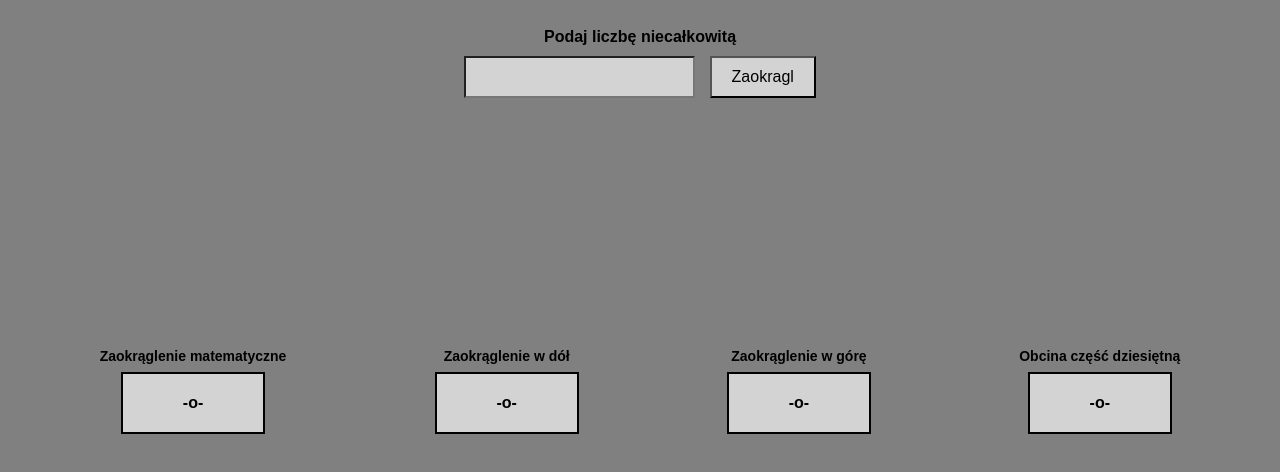
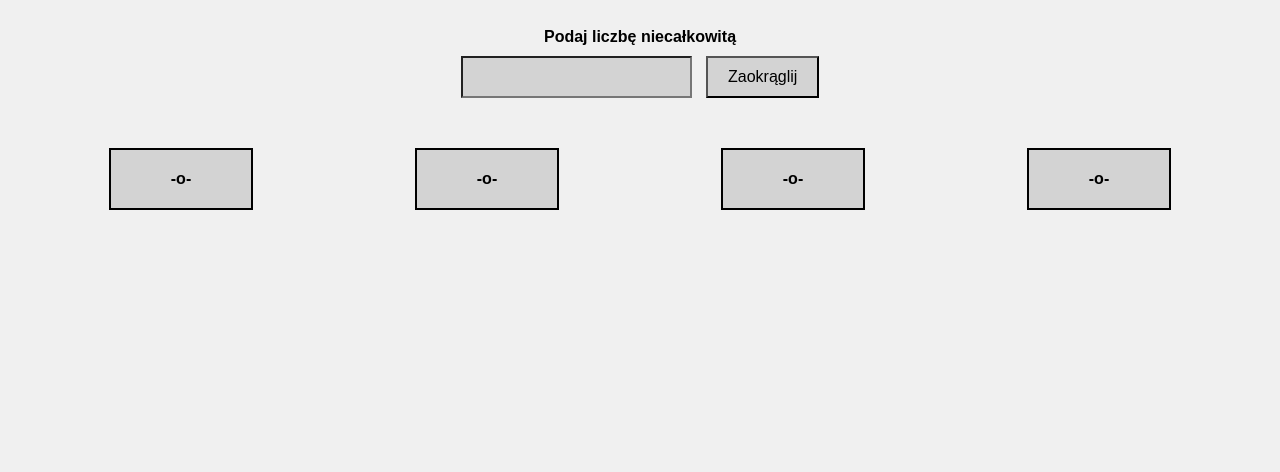
Before and after one commit to Antek400/Zadanie08.04.2025, a plain HTML site: page index.html in a window 1280 px wide. Drawn offline with Linux system fonts and the light colour scheme.

Commit message:
Add files via upload

```diff
--- a/index.html
+++ b/index.html
@@ -9,28 +9,15 @@
   <div class="input-section">
     <label for="liczba">Podaj liczbę niecałkowitą</label>
     <input type="number" id="liczba" step="any" />
-    <button onclick="zaokraglij()">Zaokragl</button>
+    <button onclick="zaokraglij()">Zaokrąglij</button>
   </div>
 
-  <section class="output-section">
-    <div class="output-item">
-      <div class="label">Zaokrąglenie matematyczne</div>
-      <div class="output-box" id="box1">-o-</div>
-    </div>
-    <div class="output-item">
-      <div class="label">Zaokrąglenie w dół</div>
-      <div class="output-box" id="box2">-o-</div>
-    </div>
-    <div class="output-item">
-      <div class="label">Zaokrąglenie w górę</div>
-      <div class="output-box" id="box3">-o-</div>
-    </div>
-    <div class="output-item">
-      <div class="label">Obcina część dziesiętną</div>
-      <div class="output-box" id="box4">-o-</div>
-    </div>
-  </section>
-
+  <div class="output-container">
+    <div class="output-box" id="box1">-o-</div>
+    <div class="output-box" id="box2">-o-</div>
+    <div class="output-box" id="box3">-o-</div>
+    <div class="output-box" id="box4">-o-</div>
+  </div>
 
   <script src="script.js"></script>
 </body>
--- a/script.js
+++ b/script.js
@@ -1,19 +1,22 @@
 function zaokraglij() {
-  const input = document.getElementById("liczba").value;
-  const liczba = parseFloat(input);
+
+  let liczba = parseFloat(document.getElementById('liczba').value);
 
   if (isNaN(liczba)) {
-    alert("Podaj prawidłową liczbę!");
+
+    alert("Proszę podać prawidłową liczbę!");
     return;
   }
 
-  if (Number.isInteger(liczba)) {
-    alert("Błąd: Podana liczba jest całkowita. Podaj liczbę niecałkowitą.");
-    return;
-  }
 
-  document.getElementById("box1").textContent = Math.round(liczba);
-  document.getElementById("box2").textContent = Math.floor(liczba);
-  document.getElementById("box3").textContent = Math.ceil(liczba);
-  document.getElementById("box4").textContent = Math.trunc(liczba);
+  let zaokraglone = Math.round(liczba);
+  let zaokragloneWDol = Math.floor(liczba);
+  let zaokragloneWGore = Math.ceil(liczba);
+  let obciete = Math.trunc(liczba);
+
+
+  document.getElementById('box1').innerText = `Zaokrąglenie:\n${zaokraglone}`;
+  document.getElementById('box2').innerText = `W dół:\n${zaokragloneWDol}`;
+  document.getElementById('box3').innerText = `W górę:\n${zaokragloneWGore}`;
+  document.getElementById('box4').innerText = `Obcięte:\n${obciete}`;
 }
--- a/style.css
+++ b/style.css
@@ -1,12 +1,12 @@
 body {
   font-family: Arial, sans-serif;
   padding: 20px;
-  background-color: gray;
+  background-color: #f0f0f0;
+  text-align: center;
 }
 
 .input-section {
-  text-align: center;
-  margin-bottom: 40px;
+  margin-bottom: 20px;
 }
 
 .input-section label {
@@ -29,11 +29,10 @@ body {
   background-color: lightgrey;
 }
 
-.output-section {
+.output-container {
   display: flex;
   justify-content: space-around;
-  gap: 5px;
-  margin-top: 250px;
+  margin-top: 40px;
 }
 
 .output-box {
@@ -43,16 +42,5 @@ body {
   text-align: center;
   font-weight: bold;
   background-color: lightgrey;
+  margin: 10px;
 }
-
-.output-item {
-    display: flex;
-    flex-direction: column;
-    align-items: center;
-}
-
-.label {
-    margin-bottom: 8px;
-    font-size: 14px;
-    font-weight: bold;
-}
```
